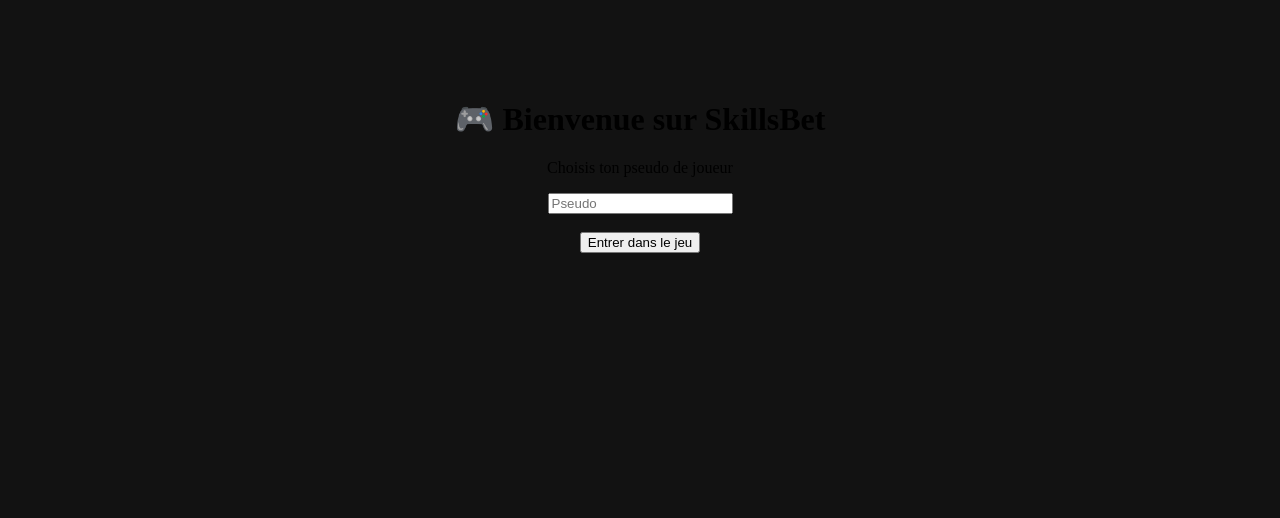
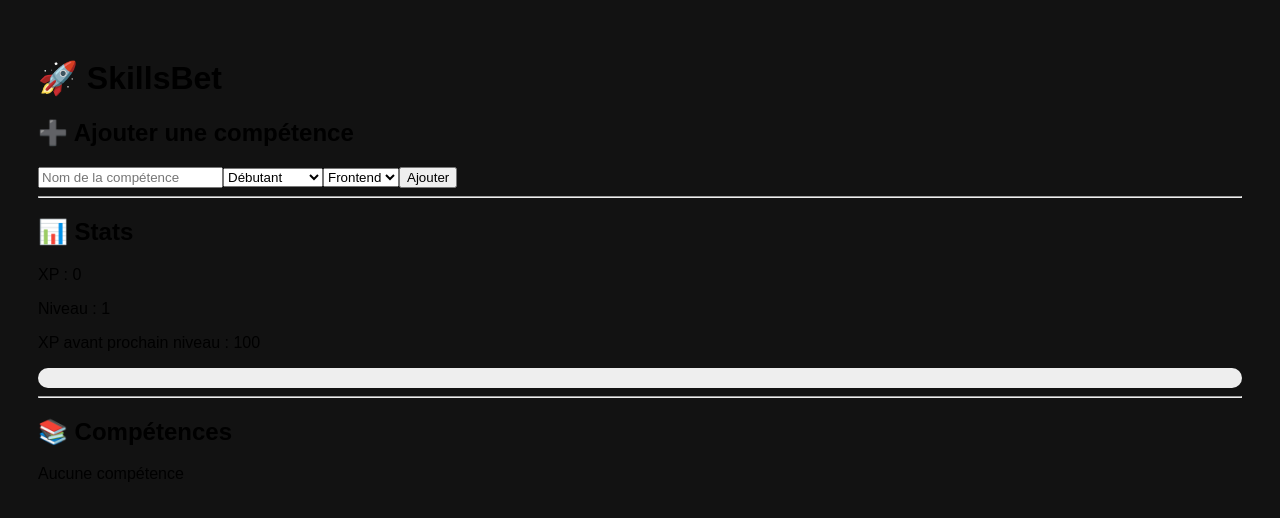
Before and after one commit to Beladinho/skillsbet-frontend, a React (Vite) app: page / in a window 1280 px wide. Shown: the top 518 px of the page. Built offline with nearby package versions, Linux system fonts and the light colour scheme.

Commit message:
Ajout bouton Level Up + affichage XP dynamique

```diff
--- a/src/App.jsx
+++ b/src/App.jsx
@@ -1,60 +1,72 @@
 import { useEffect, useState } from "react"
-import UserGate from "./UserGate"
-import { getUserSkills, addSkill, deleteSkill, getStats } from "./api"
+import {
+  getUserSkills,
+  addSkill,
+  deleteSkill,
+  levelUpSkill,
+  getStats,
+} from "./api"
 
-export default function App() {
-  const [user, setUser] = useState(null)
+function App() {
+  const user = { id: 1 } // utilisateur temporaire
+
   const [skills, setSkills] = useState([])
-  const [stats, setStats] = useState({ xp: 0, level: 1, xp_to_next_level: 100, badges: [] })
+  const [stats, setStats] = useState({ xp: 0, level: 1, xp_to_next_level: 100 })
 
   const [name, setName] = useState("")
   const [level, setLevel] = useState("Débutant")
   const [category, setCategory] = useState("Frontend")
 
+  const loadData = async () => {
+    const skillsData = await getUserSkills(user.id)
+    const statsData = await getStats(user.id)
+    setSkills(skillsData)
+    setStats(statsData)
+  }
+
   useEffect(() => {
-    const userId = localStorage.getItem("user_id")
-    if (userId) {
-      setUser({ id: userId })
-      loadData(userId)
-    }
+    loadData()
   }, [])
-
-  const loadData = async (userId) => {
-    const s = await getUserSkills(userId)
-    const st = await getStats(userId)
-    setSkills(s)
-    setStats(st)
-  }
 
   const handleAdd = async () => {
     if (!name) return
     await addSkill({ name, level, category, user_id: user.id })
     setName("")
-    loadData(user.id)
+    loadData()
   }
 
   const handleDelete = async (id) => {
     await deleteSkill(id)
-    loadData(user.id)
+    loadData()
   }
 
-  if (!user) return <UserGate onLogin={(u) => { setUser(u); loadData(u.id) }} />
+  const handleLevelUp = async (id) => {
+    await levelUpSkill(id)
+    loadData()
+  }
+
+  const progressPercent =
+    100 - Math.round((stats.xp_to_next_level / (stats.level * 100)) * 100)
 
   return (
-    <div style={{ padding: 30 }}>
+    <div style={{ padding: 30, fontFamily: "Arial" }}>
       <h1>🚀 SkillsBet</h1>
 
-      <h2>➕ Nouvelle compétence</h2>
-      <input placeholder="Nom" value={name} onChange={e => setName(e.target.value)} />
+      <h2>➕ Ajouter une compétence</h2>
+      <input
+        placeholder="Nom de la compétence"
+        value={name}
+        onChange={(e) => setName(e.target.value)}
+      />
 
-      <select value={level} onChange={e => setLevel(e.target.value)}>
+      <select value={level} onChange={(e) => setLevel(e.target.value)}>
         <option>Débutant</option>
         <option>Intermédiaire</option>
         <option>Avancé</option>
         <option>Expert</option>
       </select>
 
-      <select value={category} onChange={e => setCategory(e.target.value)}>
+      <select value={category} onChange={(e) => setCategory(e.target.value)}>
         <option>Frontend</option>
         <option>Backend</option>
         <option>DevOps</option>
@@ -63,24 +75,45 @@
 
       <button onClick={handleAdd}>Ajouter</button>
 
-      <h2>📊 Niveau {stats.level}</h2>
-      <p>XP total : {stats.xp}</p>
-      <p>XP avant niveau suivant : {stats.xp_to_next_level}</p>
+      <hr />
 
-      <h2>🏆 Badges débloqués</h2>
-      {stats.badges.length === 0 ? (
-        <p>Aucun badge pour l’instant</p>
-      ) : (
-        stats.badges.map((b, i) => <div key={i}>{b}</div>)
-      )}
+      <h2>📊 Stats</h2>
+      <p>XP : {stats.xp}</p>
+      <p>Niveau : {stats.level}</p>
+      <p>XP avant prochain niveau : {stats.xp_to_next_level}</p>
+
+      <div
+        style={{
+          background: "#eee",
+          height: 20,
+          width: "100%",
+          borderRadius: 10,
+        }}
+      >
+        <div
+          style={{
+            width: `${progressPercent}%`,
+            height: "100%",
+            background: "green",
+            borderRadius: 10,
+          }}
+        />
+      </div>
+
+      <hr />
 
       <h2>📚 Compétences</h2>
-      {skills.map(skill => (
-        <div key={skill.id}>
-          {skill.name} — {skill.level} ({skill.category})
-          <button onClick={() => handleDelete(skill.id)}>❌</button>
+      {skills.length === 0 && <p>Aucune compétence</p>}
+
+      {skills.map((skill) => (
+        <div key={skill.id} style={{ marginBottom: 10 }}>
+          <b>{skill.name}</b> — {skill.level} ({skill.category}){" "}
+          <button onClick={() => handleDelete(skill.id)}>❌</button>{" "}
+          <button onClick={() => handleLevelUp(skill.id)}>⬆️ Level Up</button>
         </div>
       ))}
     </div>
   )
 }
+
+export default App
```
